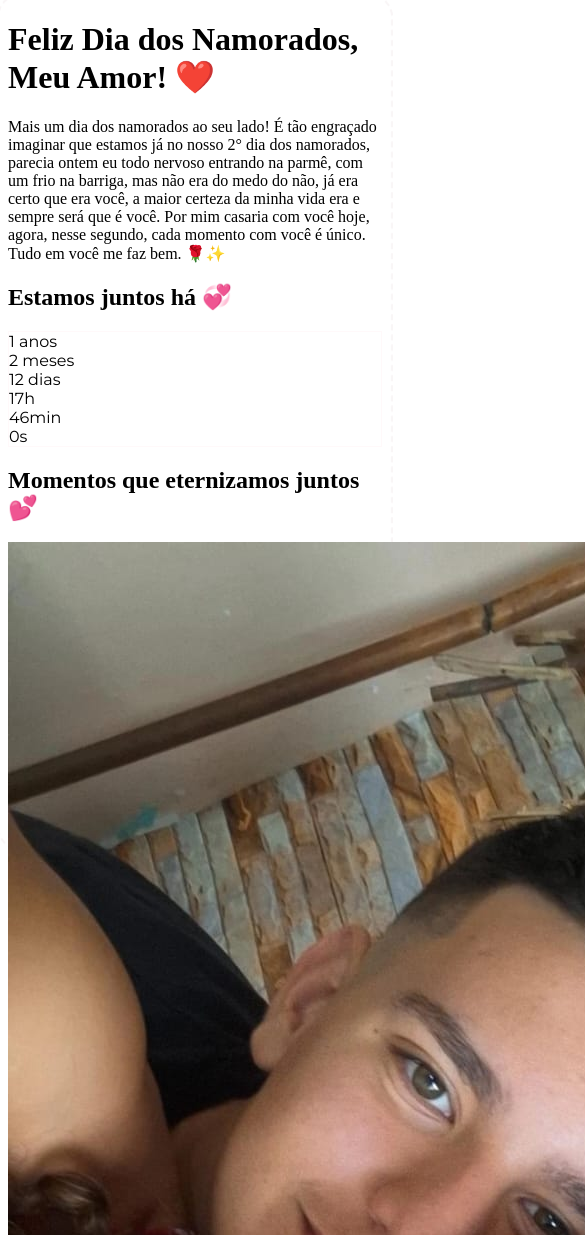
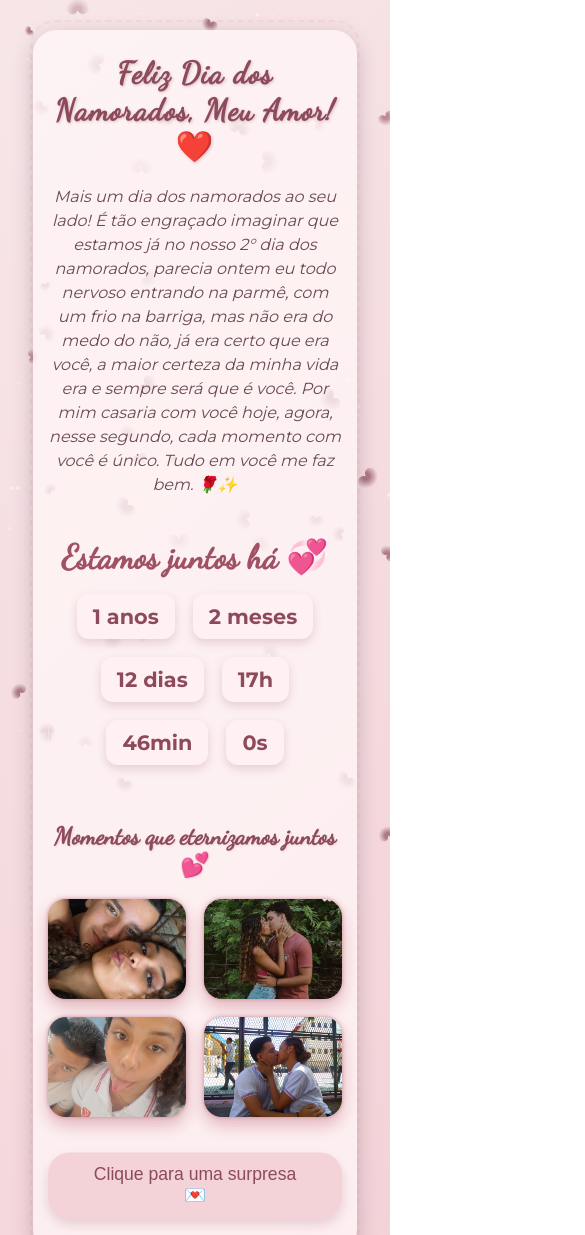
Before and after one commit to Nicholas-pw/para-namorada, a plain HTML site: page index.html in a window 390 px wide. Shown: the top 1235 px of the page, 585 px wide, since content can reach past the window. Drawn offline with Linux system fonts and the light colour scheme; a web font is replaced by a local one.

Commit message:
Consertando o css

```diff
--- a/style.css
+++ b/style.css
@@ -1,9 +1,113 @@
-/* Usando Calibre para contadores */
+/* Reset básico */
+* {
+  box-sizing: border-box;
+  margin: 0;
+  padding: 0;
+}
+
+body {
+  font-family: 'Montserrat', sans-serif;
+  background: linear-gradient(135deg, #f7e6e8 0%, #f3d2d8 100%);
+  min-height: 100vh;
+  color: #4a2f3b;
+  display: flex;
+  justify-content: center;
+  align-items: center;
+  padding: 30px 15px;
+  position: relative;
+  overflow-x: hidden;
+}
+
+.container {
+  max-width: 700px;
+  width: 100%;
+  background: #fff5f7cc;
+  border-radius: 24px;
+  padding: 40px 35px 50px;
+  box-shadow: 0 6px 20px rgba(74, 47, 59, 0.25);
+  text-align: center;
+  position: relative;
+  z-index: 10;
+}
+
+.container::before {
+  content: "";
+  position: absolute;
+  inset: 0;
+  border-radius: 24px;
+  border: 2px dashed rgba(140, 74, 90, 0.1);
+  animation: bordaPulse 4s infinite;
+  z-index: -1;
+}
+
+@keyframes bordaPulse {
+  0%, 100% {
+    transform: scale(1);
+    opacity: 0.4;
+  }
+  50% {
+    transform: scale(1.02);
+    opacity: 0.6;
+  }
+}
+
+.titulo {
+  font-family: 'Dancing Script', cursive;
+  font-size: 3rem;
+  margin-bottom: 1.2rem;
+  color: #8c4a5a;
+  letter-spacing: 1.2px;
+  text-shadow: 1px 1px 3px rgba(140, 74, 90, 0.3);
+  animation: fadeInDown 1s ease forwards;
+  opacity: 0;
+}
+
+.mensagem {
+  font-size: 1.3rem;
+  color: #6b4a56;
+  line-height: 1.5;
+  margin-bottom: 2.3rem;
+  font-style: italic;
+  animation: fadeInUp 1.3s ease forwards;
+  opacity: 0;
+}
+
+.contador {
+  margin: 2.5rem 0 3rem;
+  font-size: 1.3rem;
+  color: #8c4a5a;
+  font-family: 'Montserrat', sans-serif;
+  text-align: center;
+  animation: fadeIn 1.8s ease forwards;
+  opacity: 0;
+}
+
+.contador h2 {
+  font-family: 'Dancing Script', cursive;
+  font-size: 2.1rem;
+  margin-bottom: 1rem;
+  color: #a05264;
+}
+
 .contador-valores {
+  display: flex;
+  flex-wrap: wrap;
+  justify-content: center;
+  gap: 18px;
+  font-weight: bold;
+  font-size: 1.3rem;
   font-family: 'Calibre', 'Montserrat', sans-serif;
   backdrop-filter: blur(4px);
   border: 1px solid rgba(255, 240, 243, 0.4);
   transition: all 0.4s ease-in-out;
+}
+
+.contador-valores div {
+  background-color: #fff0f3;
+  padding: 10px 16px;
+  border-radius: 12px;
+  box-shadow: 0 4px 10px rgba(140, 74, 90, 0.2);
+  transition: transform 0.3s ease, box-shadow 0.3s ease;
 }
 
 .contador-valores div:hover {
@@ -11,7 +115,45 @@
   box-shadow: 0 0 15px rgba(140, 74, 90, 0.3);
 }
 
-/* Botão delicado */
+/* Galeria */
+.galeria {
+  margin-top: 3.5rem;
+  user-select: none;
+}
+
+.galeria h2 {
+  font-family: 'Dancing Script', cursive;
+  font-size: 2.1rem;
+  margin-bottom: 1.2rem;
+  color: #8c4a5a;
+  text-shadow: 1px 1px 2px rgba(140, 74, 90, 0.15);
+  animation: fadeIn 1.7s ease forwards;
+  opacity: 0;
+}
+
+.fotos {
+  display: grid;
+  grid-template-columns: repeat(auto-fit, minmax(140px, 1fr));
+  gap: 18px;
+}
+
+.fotos img {
+  width: 100%;
+  height: 140px;
+  object-fit: cover;
+  border-radius: 18px;
+  box-shadow: 0 8px 16px rgba(204, 128, 139, 0.3);
+  cursor: pointer;
+  transition: transform 0.3s ease, box-shadow 0.3s ease;
+  filter: drop-shadow(0 0 2px #c88a97);
+}
+
+.fotos img:hover {
+  transform: scale(1.07);
+  box-shadow: 0 12px 25px rgba(204, 128, 139, 0.45);
+}
+
+/* Botão surpresa */
 .btn-surpresa {
   display: inline-block;
   margin-top: 2.5rem;
@@ -33,7 +175,6 @@
   box-shadow: 0 10px 20px rgba(140, 74, 90, 0.3);
 }
 
-/* Animação de flutuação */
 @keyframes flutuar {
   0%, 100% {
     transform: translateY(0);
@@ -43,24 +184,127 @@
   }
 }
 
-/* Animação de borda delicada no container */
-.container::before {
-  content: "";
-  position: absolute;
-  inset: 0;
-  border-radius: 24px;
-  border: 2px dashed rgba(140, 74, 90, 0.1);
-  animation: bordaPulse 4s infinite;
-  z-index: -1;
+/* Animações fade in */
+@keyframes fadeInDown {
+  0% {
+    opacity: 0;
+    transform: translateY(-18px);
+  }
+  100% {
+    opacity: 1;
+    transform: translateY(0);
+  }
 }
 
-@keyframes bordaPulse {
-  0%, 100% {
-    transform: scale(1);
-    opacity: 0.4;
+@keyframes fadeInUp {
+  0% {
+    opacity: 0;
+    transform: translateY(18px);
   }
-  50% {
-    transform: scale(1.02);
-    opacity: 0.6;
+  100% {
+    opacity: 1;
+    transform: translateY(0);
   }
 }
+
+@keyframes fadeIn {
+  0% {
+    opacity: 0;
+  }
+  100% {
+    opacity: 1;
+  }
+}
+
+/* Canvas estilos */
+canvas#coracoes,
+canvas#particulas {
+  position: fixed;
+  top: 0;
+  left: 0;
+  width: 100%;
+  height: 100%;
+  pointer-events: none;
+  z-index: 1;
+}
+
+/* Responsividade aprimorada */
+@media (max-width: 900px) {
+  .container {
+    max-width: 90%;
+    padding: 35px 25px 40px;
+  }
+
+  .titulo {
+    font-size: 2.6rem;
+  }
+
+  .mensagem {
+    font-size: 1.2rem;
+  }
+
+  .btn-surpresa {
+    padding: 12px 35px;
+    font-size: 1.1rem;
+  }
+
+  .galeria h2 {
+    font-size: 1.9rem;
+  }
+
+  .fotos img {
+    height: 130px;
+  }
+}
+
+@media (max-width: 600px) {
+  .container {
+    padding: 30px 20px 35px;
+  }
+
+  .titulo {
+    font-size: 2.3rem;
+  }
+
+  .mensagem {
+    font-size: 1.1rem;
+  }
+
+  .galeria h2 {
+    font-size: 1.7rem;
+  }
+
+  .fotos {
+    grid-template-columns: repeat(auto-fit, minmax(120px, 1fr));
+  }
+
+  .fotos img {
+    height: 120px;
+  }
+}
+
+@media (max-width: 400px) {
+  .container {
+    padding: 25px 15px 30px;
+  }
+
+  .titulo {
+    font-size: 1.9rem;
+  }
+
+  .mensagem {
+    font-size: 1rem;
+  }
+
+  .galeria h2 {
+    font-size: 1.5rem;
+  }
+
+  .fotos {
+    grid-template-columns: repeat(auto-fit, minmax(100px, 1fr));
+  }
+
+  .fotos img {
+    height: 100px;
+  }
+}
```
